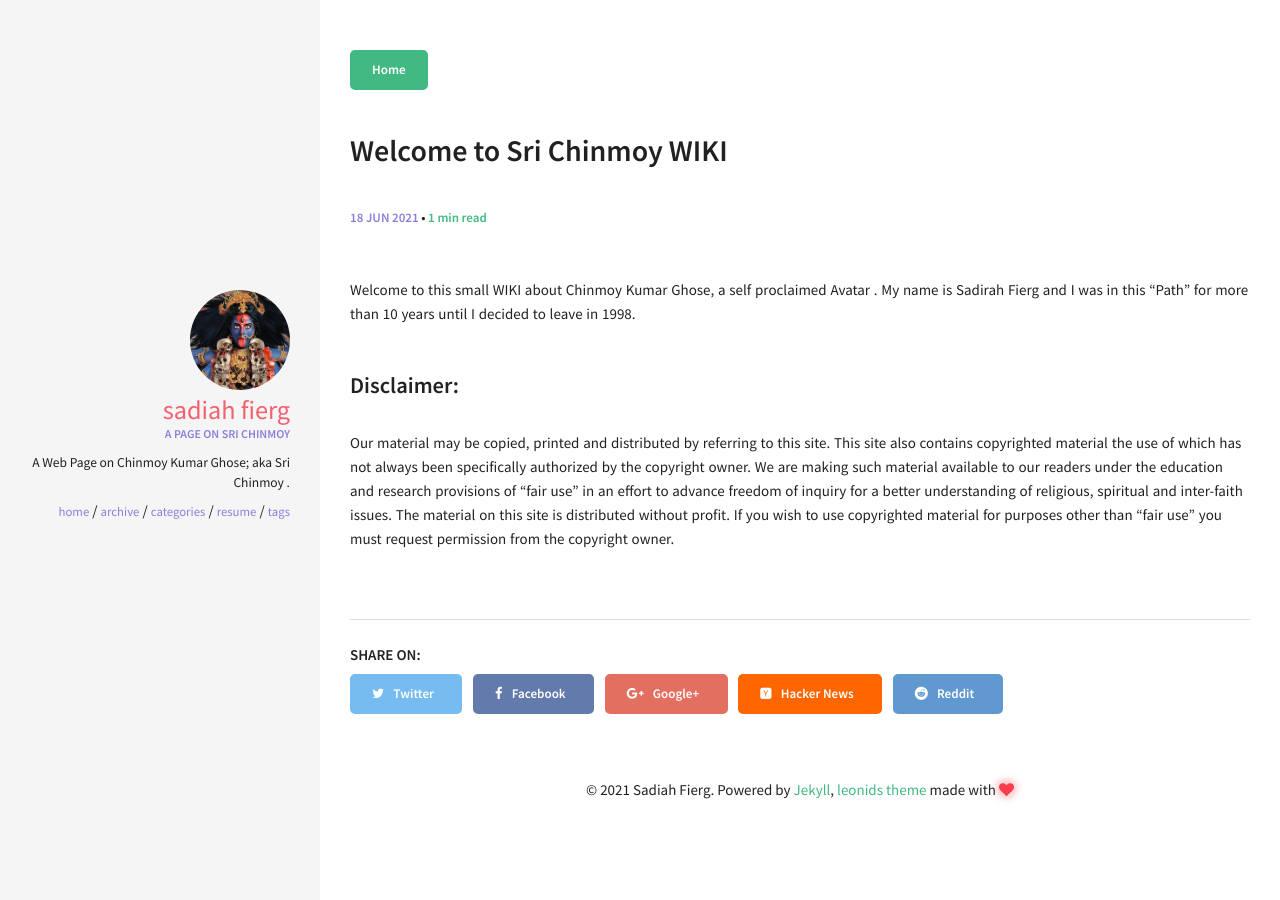
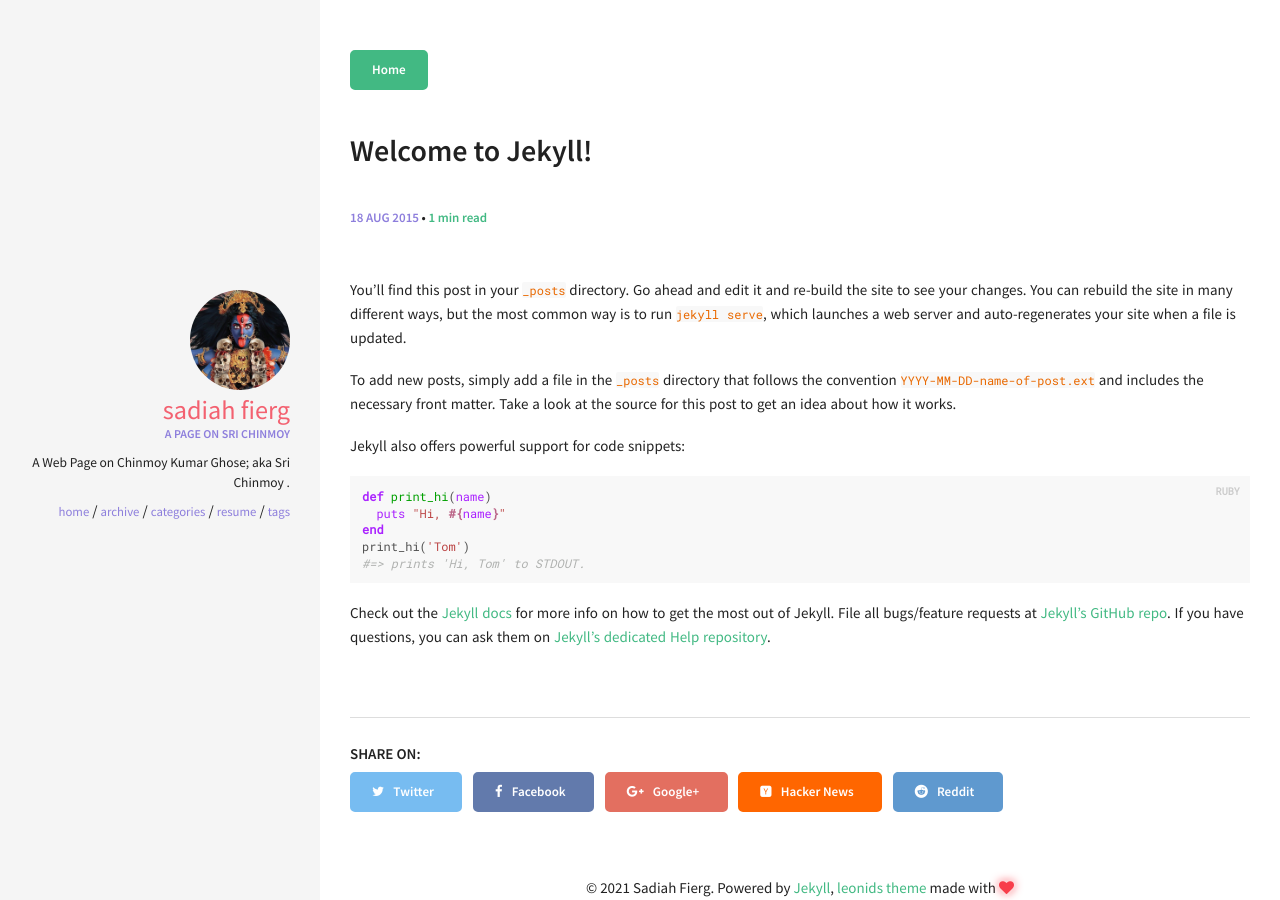
Before and after one commit to srichinmoywiki/srichinmoywiki.github.io, a Jekyll site: the page built from _posts/2015-08-18-welcome-to-jekyll.md, in a window 1280 px wide. Built offline with Jekyll 4.4.1, drawn with Linux system fonts in a browser that asks for light colours.

Commit message:
added posts

```diff
--- a/_posts/2015-08-18-welcome-to-jekyll.md
+++ b/_posts/2015-08-18-welcome-to-jekyll.md
@@ -1,14 +1,28 @@
 ---
 layout: post
-title:  "Welcome to Sri Chinmoy WIKI"
-date:   2021-06-18 15:07:19
-categories: [Chinmoy]
-comments: false
+title:  "Welcome to Jekyll!"
+date:   2015-08-18 15:07:19
+categories: [tutorial]
+comments: true
 ---
+You’ll find this post in your `_posts` directory. Go ahead and edit it and re-build the site to see your changes. You can rebuild the site in many different ways, but the most common way is to run `jekyll serve`, which launches a web server and auto-regenerates your site when a file is updated.
 
-Welcome to this small WIKI about Chinmoy Kumar Ghose, a self proclaimed Avatar .
-My name is Sadirah Fierg and I was in this "Path" for more than 10 years until I decided to leave in 1998.
+To add new posts, simply add a file in the `_posts` directory that follows the convention `YYYY-MM-DD-name-of-post.ext` and includes the necessary front matter. Take a look at the source for this post to get an idea about how it works.
 
-### Disclaimer:
+<!--more-->
 
-Our material may be copied, printed and distributed by referring to this site. This site also contains copyrighted material the use of which has not always been specifically authorized by the copyright owner. We are making such material available to our readers under the education and research provisions of “fair use” in an effort to advance freedom of inquiry for a better understanding of religious, spiritual and inter-faith issues. The material on this site is distributed without profit. If you wish to use copyrighted material for purposes other than “fair use” you must request permission from the copyright owner.
+Jekyll also offers powerful support for code snippets:
+
+{% highlight ruby %}
+def print_hi(name)
+  puts "Hi, #{name}"
+end
+print_hi('Tom')
+#=> prints 'Hi, Tom' to STDOUT.
+{% endhighlight %}
+
+Check out the [Jekyll docs][jekyll] for more info on how to get the most out of Jekyll. File all bugs/feature requests at [Jekyll’s GitHub repo][jekyll-gh]. If you have questions, you can ask them on [Jekyll’s dedicated Help repository][jekyll-help].
+
+[jekyll]:      http://jekyllrb.com
+[jekyll-gh]:   https://github.com/jekyll/jekyll
+[jekyll-help]: https://github.com/jekyll/jekyll-help
```
Also changed, not shown: _posts/2012-05-22-readability-post.md (added, +44 -0 lines), _posts/2013-05-23-readability-feature-post.md (added, +50 -0 lines), _posts/2013-08-12-sample-link-post.md (added, +14 -0 lines), _posts/2013-08-16-code-highlighting-post.md (added, +115 -0 lines).
